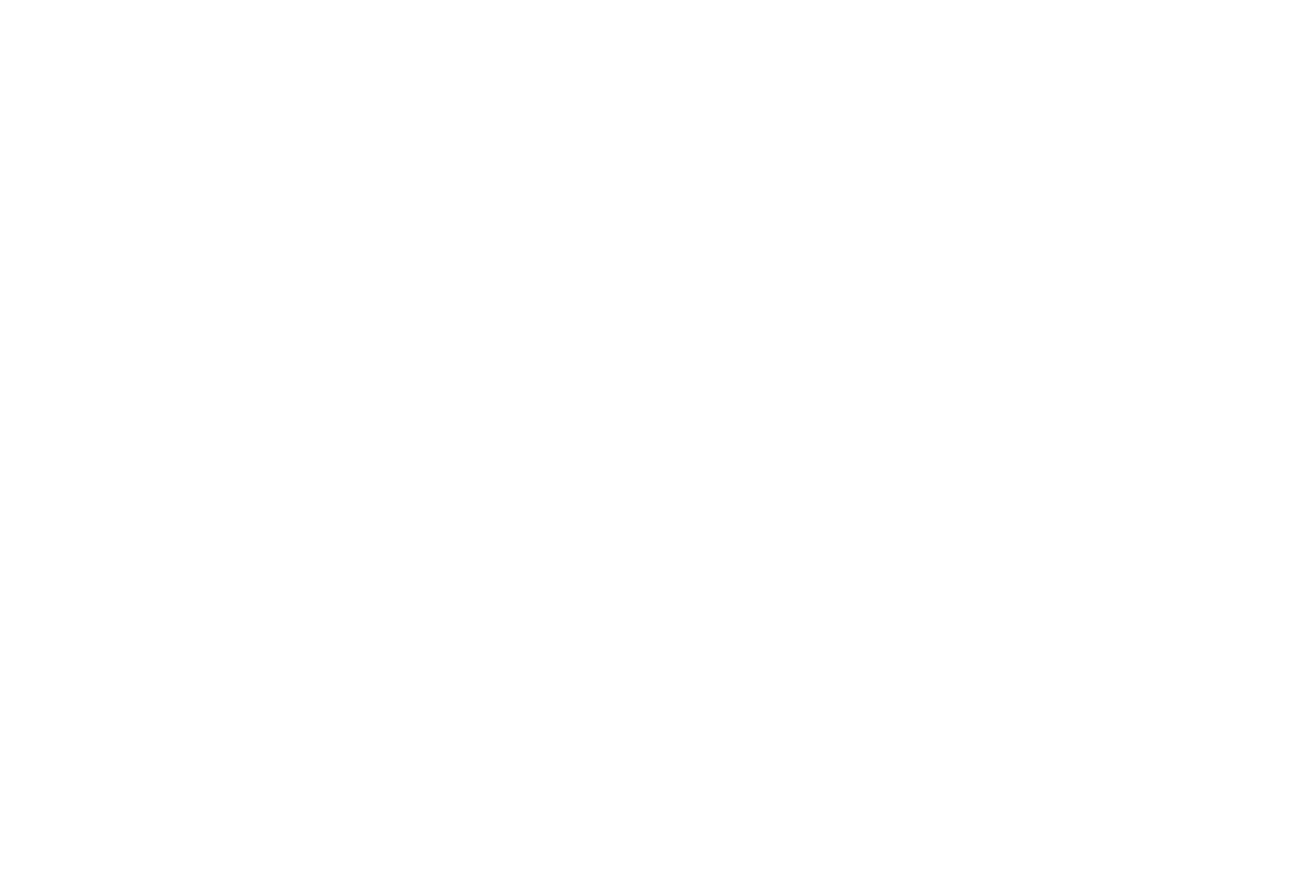
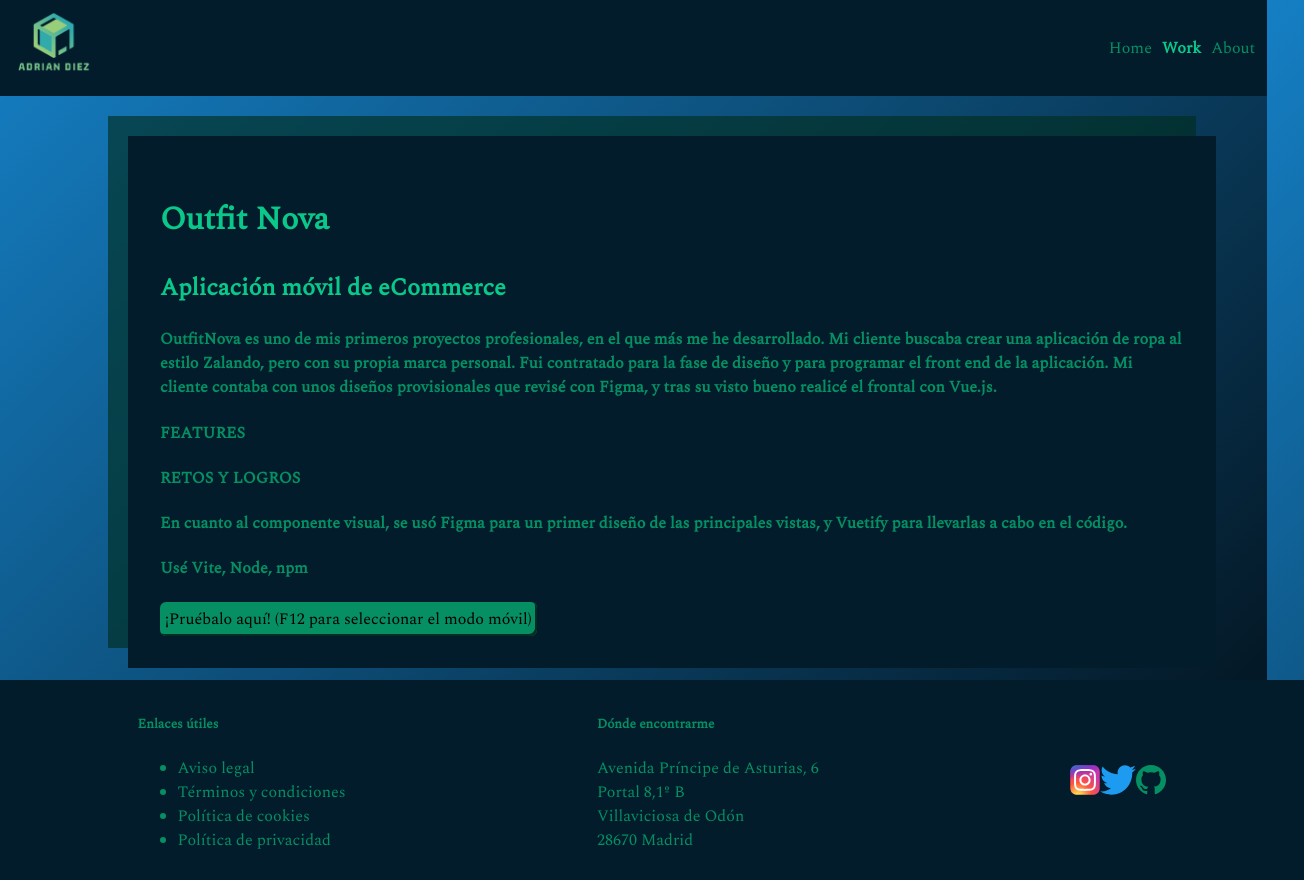
Before and after one commit to adrian-diez/Portfolio, a plain HTML site: page views/products/outfit-nova.html in a window 1280 px wide. Shown: the whole page, 1304 px wide, since content can reach past the window. Before the commit the page ends 800 px from the top, so only its background shows below. Drawn offline with nearby package versions, Linux system fonts and the light colour scheme.

Commit message:
class royale / outfit nova halfway done

```diff
--- a/views/products/outfit-nova.html
+++ b/views/products/outfit-nova.html
@@ -0,0 +1,100 @@
+<!DOCTYPE html>
+<html lang="en">
+<head>
+  <meta charset="UTF-8">
+  <meta http-equiv="X-UA-Compatible" content="IE=edge">
+  <meta name="viewport" content="width=device-width, initial-scale=1.0">
+  <link rel="preconnect" href="https://fonts.googleapis.com">
+  <link rel="preconnect" href="https://fonts.gstatic.com" crossorigin>
+  <link href="https://fonts.googleapis.com/css2?family=Spectral&display=swap" rel="stylesheet">
+  <link rel="stylesheet" href="../../css/style.css">
+  <title>Adrian Diez - Outfit Nova</title>
+</head>
+<body style="margin:0">
+  <header>
+    <div id="header" style="position:sticky; top:0; left:0; height:12.5%;display:flex;align-items: center; justify-content: space-between;padding:12px;background:#021C2C; color:#058F62">
+      <div id="logo">
+        <div id="logo-wrapper">
+            <a href="../../index.html">
+                <img src="../../images/my-logo.png" alt="logo de la página web" style="height:65px;aspect-ratio:1.3/1">
+            </a>
+        </div>
+      </div>
+      <div id="navbar">
+        <ul style="display: flex; flex-direction: row; list-style-type: none; gap:10px;">
+            <li>Home</li>
+            <li style="color:var(--secondary-light-2)"><strong>Work</strong></li>
+          <li>About</li>
+        </ul>
+
+      </div>
+    </div>
+  </header>
+
+  <section id="news"  style="width:80vw;padding: 2rem;background:#021C2C;margin-left: 10vw;
+  margin-top: 40px;box-shadow:-20px -20px 0px 0px #002e1fa3;color:#058F62">
+    <h1 style="color:#0AC88A">Outfit Nova</h1>
+    <div>
+      <h2 id="news-title" style="color:#0AC88A">
+        Aplicación móvil de eCommerce
+      </h2>
+      <h4>
+        OutfitNova es uno de mis primeros proyectos profesionales, en el que más me he desarrollado. Mi cliente buscaba
+        crear una aplicación de ropa al estilo Zalando, pero con su propia marca personal.
+        Fui contratado para la fase de diseño y para programar el front end de la aplicación. Mi cliente contaba con unos
+         diseños provisionales que revisé con Figma, y tras su visto bueno realicé el frontal con Vue.js.
+
+    </h4>
+      <h4>
+        FEATURES
+      </h4>
+      <h4>
+        RETOS Y LOGROS
+      </h4>
+      <h4>
+        En cuanto al componente visual, se usó Figma para un primer diseño de las principales vistas, y Vuetify para llevarlas a cabo en
+        el código.
+      </h4>
+      <h4>
+        Usé Vite, Node, npm
+      </h4>
+      <a target="_blank" href="https://outfitnovaregister.netlify.app/register">
+        <div class="cta-btn reboot" style="color:#000">¡Pruébalo aquí! (F12 para seleccionar el modo móvil)</div>
+      </a>
+
+    </div>
+  </section>
+  <footer>
+
+    <div id="footer-container" style="width:100vw;display:flex;align-items: center; justify-content: space-around;padding:12px;background:#021C2C; color:#058F62;margin-top:12px;">
+      <div id="footer-enlaces">
+        <h5>Enlaces útiles</h5>
+        <ul>
+          <li>Aviso legal</li>
+          <li>Términos y condiciones</li>
+          <li>Política de cookies</li>
+          <li>Política de privacidad</li>
+        </ul>
+      </div>
+      <div id="footer-direccion">
+        <h5>
+          Dónde encontrarme
+        </h5>
+        <p style="color:#058F62;">
+          Avenida Príncipe de Asturias, 6 <br>
+          Portal 8,1º B <br>
+          Villaviciosa de Odón <br>
+          28670 Madrid
+
+        </p>
+      </div>
+      <div id="footer-logos" style="display: flex;">
+        <img src="../../images/socials/instagram.svg" alt="logo instagram" style="height:30px">
+        <img src="../../images/socials/twitter.svg" alt="logo twitter" style="height:30px">
+        <img src="../../images/socials/github.svg" alt="logo github" style="height:30px">
+      </div>
+
+    </div>
+  </footer>
+</body>
+</html>
```
Also changed, not shown: views/products/class-royale.html (+6 -1 lines).
